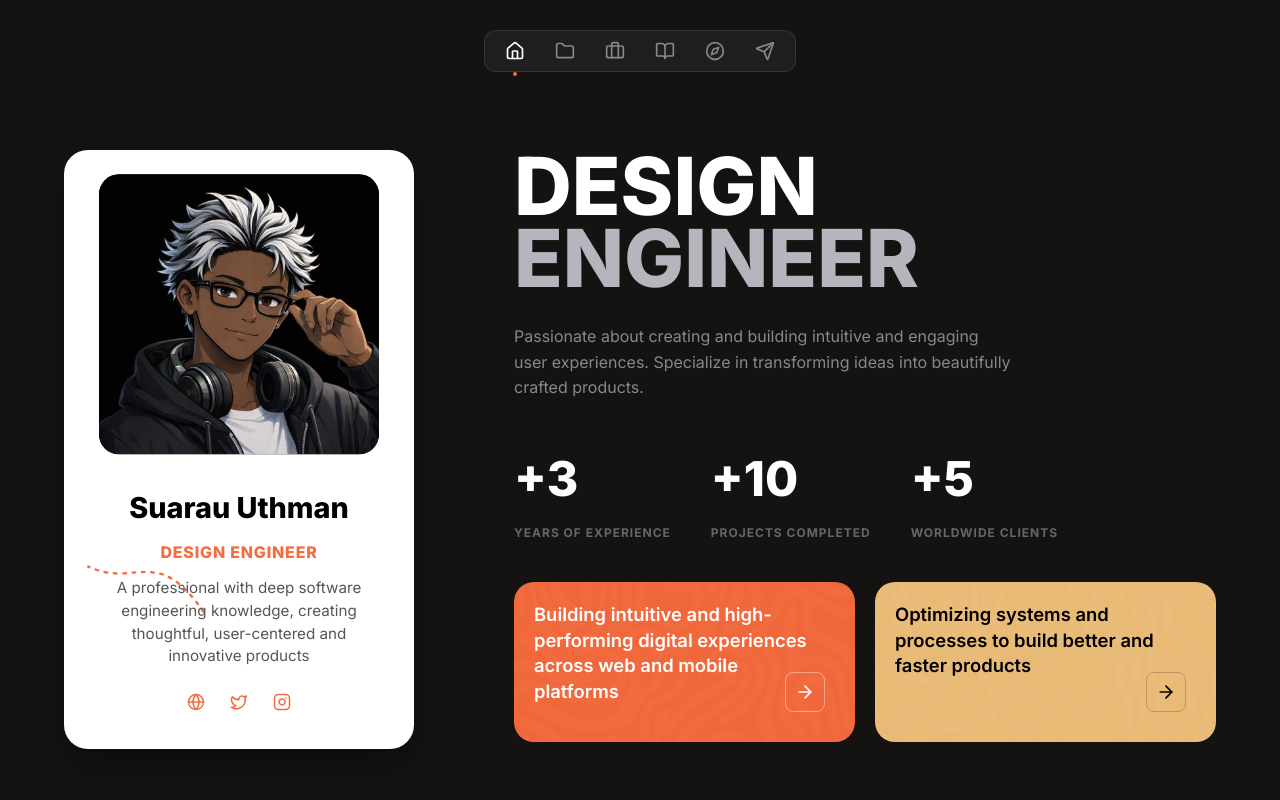
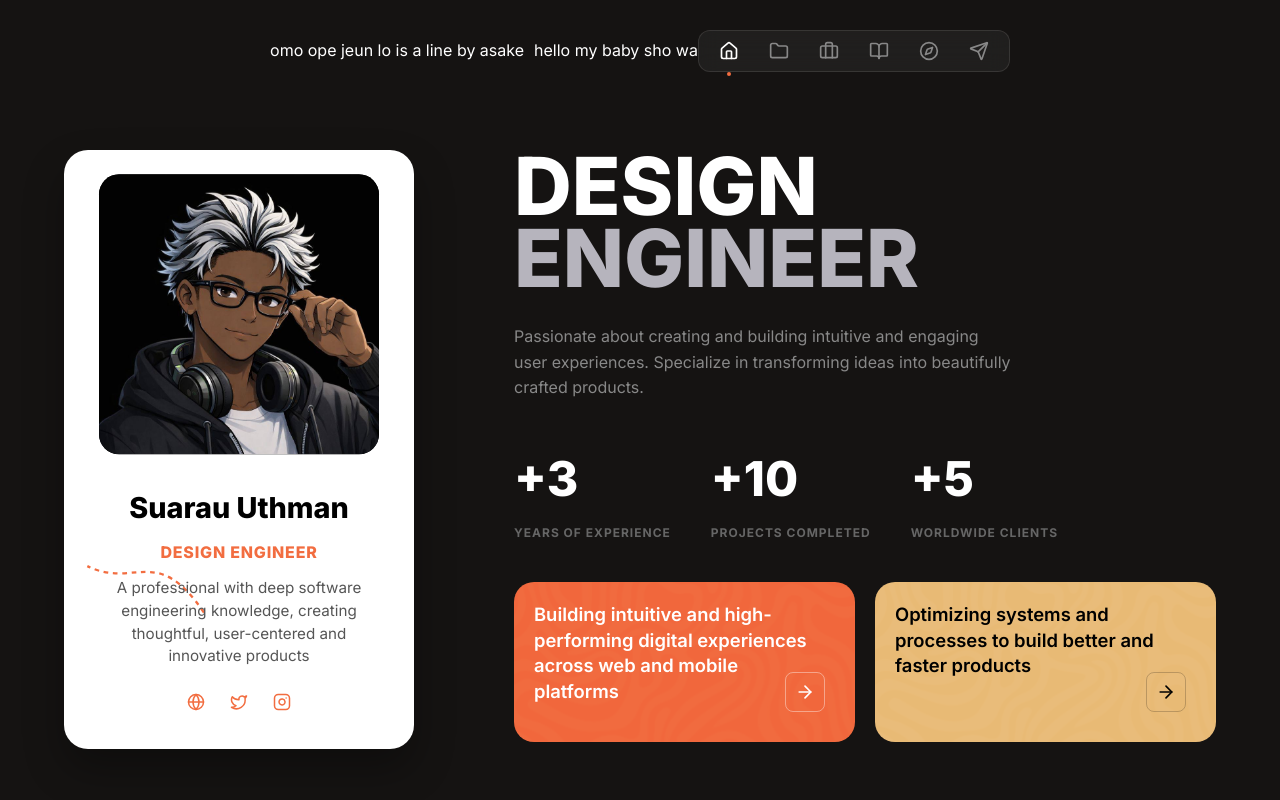
Before and after one commit to 09011399255/Myportfolio, a React (Vite) app: page / in a window 1280 px wide. Shown: the top 800 px of the page. Built offline with nearby package versions, Linux system fonts and the light colour scheme.

Commit message:
feat: omo ope jeun lo

```diff
--- a/src/components/Header.jsx
+++ b/src/components/Header.jsx
@@ -13,6 +13,12 @@ const Header = ({ activeSection, setActiveSection }) => {
 
     return (
         <nav className="header-nav">
+
+            <div style={{ display: 'flex', alignItems: 'center', gap: '10px' }}>
+                omo ope jeun lo is a line by asake
+
+                <span>hello my baby sho wa</span>
+            </div>
             <div className="nav-pill">
                 {navItems.map((item) => {
                     const Icon = item.icon;
```
